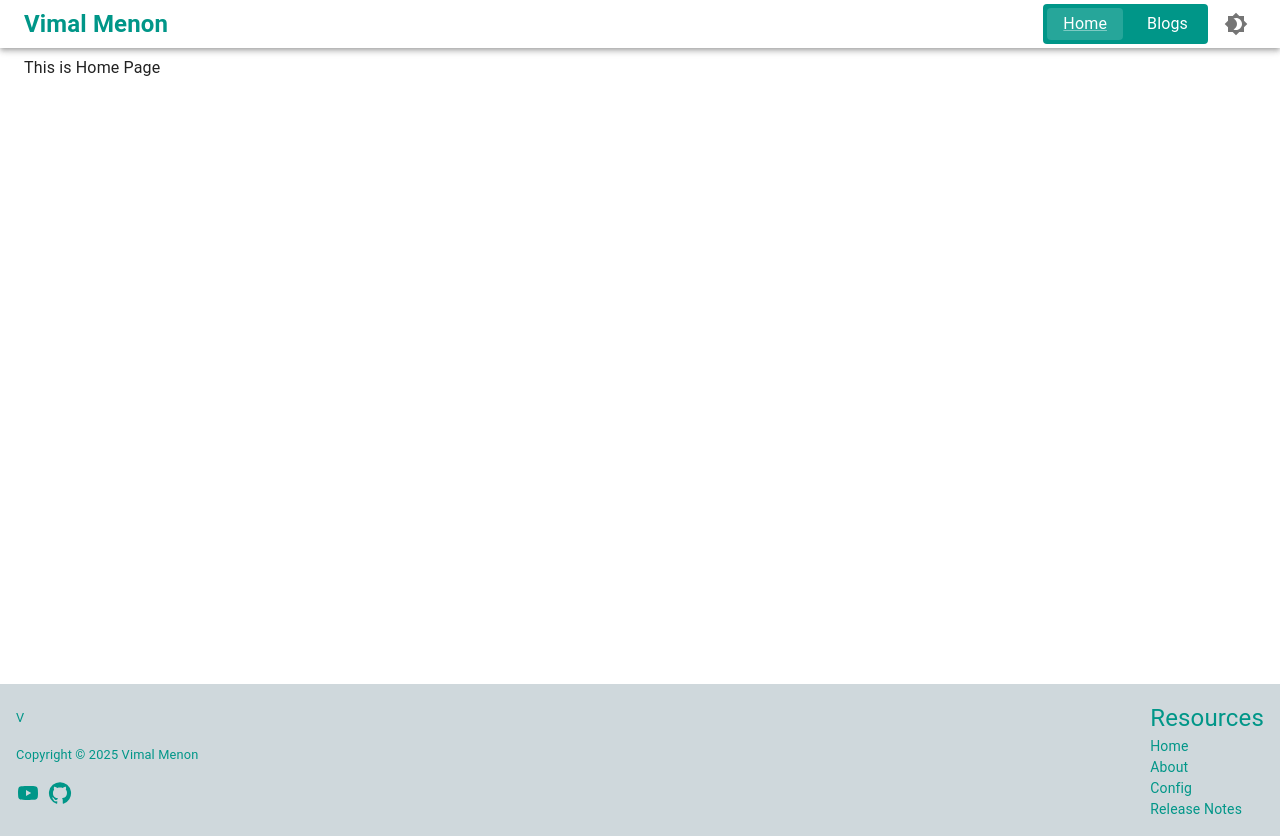
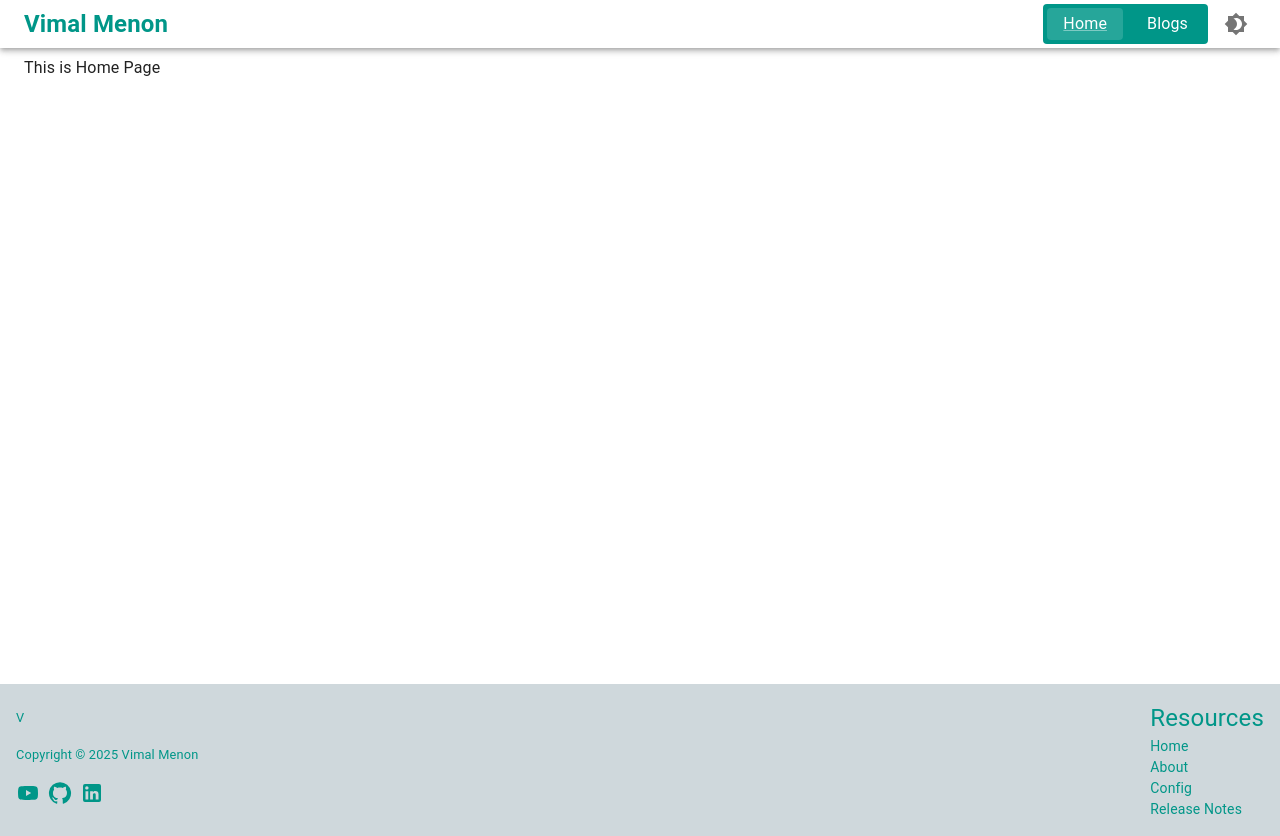
Before and after one commit to vimalmenon/vimalmenon.github.io, a Next.js app: page / in a window 1280 px wide. Built offline with nearby package versions, Linux system fonts and the light colour scheme; what @mui/material-nextjs would draw is missing.

Commit message:
updated social media

```diff
--- a/src/data/navigation/index.ts
+++ b/src/data/navigation/index.ts
@@ -115,7 +115,7 @@ export const Navigation = {
 export const SocialMedias = [
   {
     Icon: Icons.YouTube,
-    link: 'https://youtube.com',
+    link: 'https://www.youtube.com/@real_vimal_menon',
     name: 'YouTube',
   },
   {
@@ -123,4 +123,9 @@ export const SocialMedias = [
     link: 'https://x.com',
     name: 'GitHub',
   },
+  {
+    Icon: Icons.LinkedIn,
+    link: 'https://www.linkedin.com/in/vimal-menon-72ab931a/',
+    name: 'LinkedIn',
+  },
 ];
```
